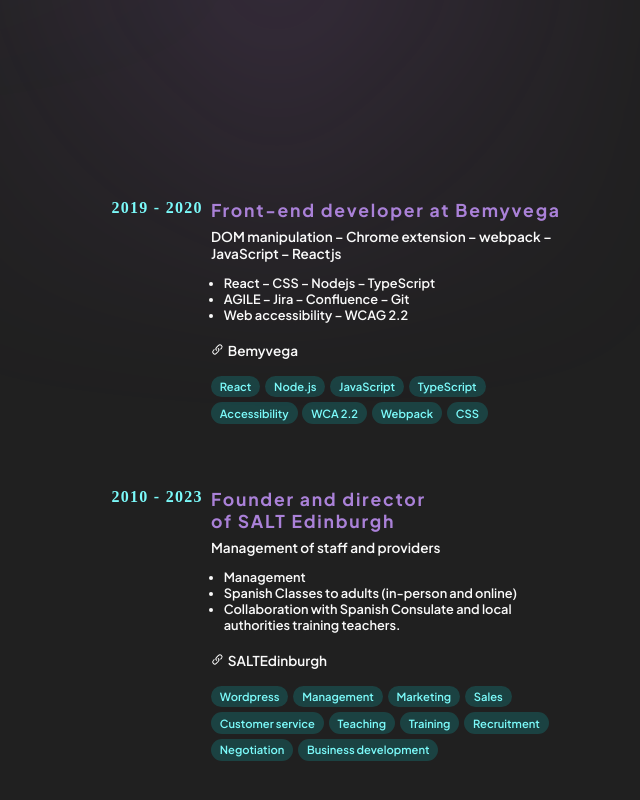
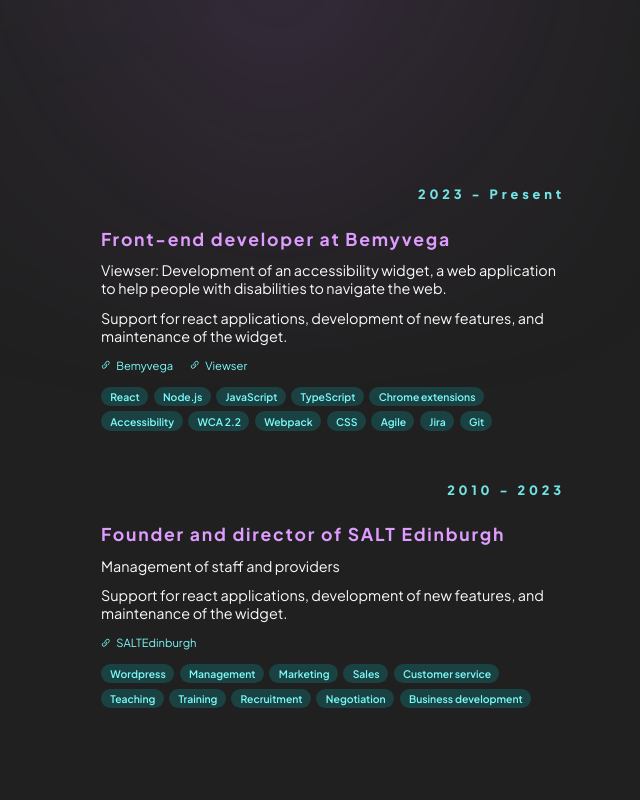
Before and after one commit to JorgeCoronilla/porfolio, a Next.js app: page / in a window 1280 px wide. Shown: the part 745-1545 px from the top of the page, without its empty margins (571-1211 px from the left). Built offline with nearby package versions, Linux system fonts and the light colour scheme.

Commit message:
[Ux] Experience section

```diff
--- a/src/app/globals.css
+++ b/src/app/globals.css
@@ -2,7 +2,7 @@
   --background-color: rgb(32, 32, 32);
   --font-color-primary: rgb(250, 250, 250);
   --font-color-secondary: rgb(123, 250, 250);
-  --font-color-tertiary: rgb(170, 129, 216);
+  --font-color-tertiary: rgb(223, 156, 255);
   --font-color-opposite: rgb(0, 0, 0);
   --stain-color-1: aquamarine;
   --stain-color-2: rgb(214, 127, 255);
--- a/src/app/page.module.css
+++ b/src/app/page.module.css
@@ -21,7 +21,6 @@
 }
 
 .main > section > div {
-  /* border: 1px solid green; */
   padding: 0 2em;
   top: 7em;
   border-radius: 5px;
@@ -52,22 +51,15 @@
 @media screen and (min-width: 1000px) {
   .main > section > div {
     margin: 0 7em 0 50%;
-    /* border: 1px solid orange; */
   }
 }
 @media screen and (min-width: 1350px) {
   .main > section > div {
     margin: 0 calc(50% - 35em) 0 50%;
-    /* border: 1px solid red; */
   }
 }
 
 @media screen and (max-width: 850px) {
-  .main {
-    /* position: absolute;
-    top: 18em; */
-  }
-
   .main > section > div {
     border: 1px solid transparent;
     padding: 0 2em;
@@ -75,8 +67,4 @@
     border-radius: none;
     margin: 0;
   }
-
-  /* .heroMobile {
-    display: block;
-  } */
 }
--- a/src/app/ui/components/experience/card.tsx
+++ b/src/app/ui/components/experience/card.tsx
@@ -23,16 +23,15 @@ export default function Card({
     <div>
       <div className={styles.row}>
         <div>
-          <p>{date}</p>
-        </div>
-        <div>
+          <p className={styles.date}>{date}</p>
           <h3>{title}</h3>
-          <p>{description} </p>
-          <ul>
+          <p className={styles.description}>{description} </p>
+          <p className={styles.description}>{skills}</p>
+          {/* <ul>
             {skills.map((skill, index) => (
               <li key={index}>{skill}</li>
             ))}
-          </ul>
+          </ul> */}
           <div className={styles.experienceLinks}>
             {links.map((link, index) => (
               <div key={index}>
--- a/src/app/ui/components/experience/data.tsx
+++ b/src/app/ui/components/experience/data.tsx
@@ -1,35 +1,38 @@
 export const experienceData = [
   {
-    date: '2019 - 2020',
+    date: '2023 - Present',
     title: 'Front-end developer at Bemyvega',
     description:
-      'DOM manipulation – Chrome extension – webpack – JavaScript – Reactjs',
-    skills: [
-      'React – CSS – Nodejs – TypeScript',
-      'AGILE – Jira – Confluence – Git',
-      'Web accessibility – WCAG 2.2',
-    ],
+      'Viewser: Development of an accessibility widget, a web application to help people with disabilities to navigate the web.',
+    skills:
+      'Support for react applications, development of new features, and maintenance of the widget.',
+
     pills: [
       'React',
       'Node.js',
       'JavaScript',
       'TypeScript',
+      'Chrome extensions',
       'Accessibility',
       'WCA 2.2',
       'Webpack',
       'CSS',
+      'Agile',
+      'Jira',
+      'Git',
     ],
-    links: [{ name: 'Bemyvega', href: 'https://bemyvega.com/' }],
+    links: [
+      { name: 'Bemyvega', href: 'https://bemyvega.com/' },
+      { name: 'Viewser', href: 'https://www.goviewser.com/' },
+    ],
   },
   {
     date: '2010 - 2023',
     title: 'Founder and director of SALT Edinburgh',
     description: 'Management of staff and providers',
-    skills: [
-      'Management',
-      'Spanish Classes to adults (in-person and online)',
-      ' Collaboration with Spanish Consulate and local authorities training teachers.',
-    ],
+    skills:
+      'Support for react applications, development of new features, and maintenance of the widget.',
+
     pills: [
       'Wordpress',
       'Management',
--- a/src/app/ui/components/experience/experience.module.css
+++ b/src/app/ui/components/experience/experience.module.css
@@ -6,7 +6,7 @@
   padding-top: 2em !important;
   display: flex;
   flex-direction: column;
-
+  padding-bottom: -1em !important;
   color: var(--font-color-primary);
 }
 @media screen and (min-width: 850px) {
@@ -16,75 +16,79 @@
 }
 
 .row {
-  display: flex;
-  flex-direction: row;
   margin-bottom: 2em;
-}
-
-.row > div:first-child {
-  width: 9em;
 }
 
 .row > div:nth-child(2) {
   width: 100%;
 }
-.experience > div > div > div:nth-child(1) > p {
-  color: var(--font-color-secondary);
-  text-align: right;
-  margin-right: 0.5em;
-  font-size: 1em;
-  letter-spacing: 0.08em;
-  font-family: YanoneKaffeesatz;
-
-  font-weight: 800;
-  margin-top: 0;
-}
 
 .experience .row h3 {
   color: var(--font-color-tertiary);
+
   letter-spacing: 0.1em;
   font-size: 1.1em;
 }
 
+.description {
+  font-weight: 400;
+  margin-top: 0.8em;
+  font-weight: 00;
+  font-size: 0.9em;
+}
+.experience p.date {
+  color: var(--font-color-secondary);
+
+  opacity: 0.9;
+
+  letter-spacing: 0.3em;
+  font-size: 0.8em;
+  font-weight: 800;
+  text-align: right;
+  margin: -1em 0 2em;
+}
 .experience .row ul {
   margin: 1em 0 0 1em;
   font-size: 0.8em !important;
 
   font-weight: 600;
 }
-.experience .row p {
-  margin-top: 0.5em;
 
-  font-weight: 600;
-  font-size: 0.85em;
-}
 .skills,
 .experienceLinks {
   display: flex;
   flex-direction: row;
   flex-wrap: wrap;
-  gap: 0.3em;
-  margin-top: 1em;
+  gap: 0.35em;
+  margin-top: 0.6em;
+}
+
+.experienceLinks a {
+  color: var(--font-color-secondary);
+}
+.experienceLinks a div {
+  margin: -0.1em 0.7em 0.2em 0;
+}
+.experienceLinks p {
+  font-size: 0.7em;
+  color: var(--font-color-secondary);
+  display: inline;
+  margin-left: 0.5em;
 }
 
 .skills p {
   background-color: var(--background-transparent);
-  padding: 0.3em 0.8em 0.4em;
-
+  padding: 0.3em 0.8em 0.3em 0.9em;
   color: var(--font-color-secondary);
   border-radius: 15px;
-  font-size: 0.7em !important;
+  font-size: 0.65em !important;
+  font-weight: 600;
   margin-top: 0 !important;
-}
-
-.experienceLinks p {
-  display: inline;
-  margin: -1em 0.3em;
 }
 
 @media screen and (max-width: 850px) {
   .experience {
-    padding-top: 2em;
+    padding-top: 3em;
   }
 
   .row {
@@ -92,8 +96,16 @@
     margin-bottom: 0;
   }
 
-  .row > div:first-child {
-    width: 6em;
+  .experience p.date {
+    color: var(--font-color-secondary);
+
+    opacity: 0.9;
+
+    letter-spacing: 0.3em;
+    font-size: 0.8em;
+    font-weight: 800;
+    text-align: right;
+    margin: -1em 0 0.5em;
   }
   .experience > div > div > div:nth-child(1) > p {
     font-size: 0.8em;
@@ -120,15 +132,15 @@
     margin-top: 0.5em;
   }
   .skills {
-    margin-top: 1em;
+    margin-top: 0.5em;
   }
   .skills p {
     background-color: var(--background-transparent);
-    padding: 0.3em 0.5em 0.1em;
+    padding: 0.2em 0.5em 0.1em;
 
     color: var(--font-color-secondary);
     border-radius: 15px;
-    font-size: 1em !important;
+    font-size: 0.7em !important;
   }
   .experience > div {
     padding-top: 0 !important;
--- a/src/app/ui/components/icons/linkIcon.tsx
+++ b/src/app/ui/components/icons/linkIcon.tsx
@@ -5,8 +5,8 @@ function LinkIcon(props: React.SVGProps<SVGSVGElement>) {
     <svg
       viewBox="0 0 20 20"
       fill="currentColor"
-      height="0.8em"
-      width="0.8em"
+      height="0.6em"
+      width="0.6em"
       aria-hidden="true"
       {...props}
     >
```
